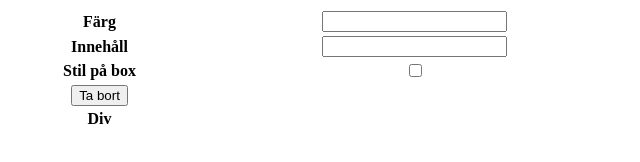
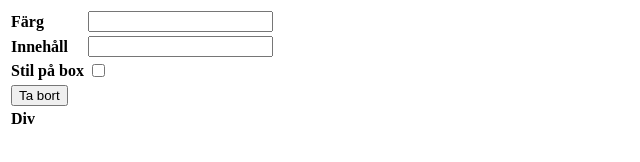
Before and after one commit to Anla70/gik339-15-labb1, a plain HTML site: page index.html in a window 1280 px wide. Shown: the whole page, without its empty margins (0-640 px from the left). Drawn offline with Linux system fonts and the light colour scheme.

Commit message:
Update index.html

```diff
--- a/index.html
+++ b/index.html
@@ -6,29 +6,29 @@
     <title>Labb 1 - Grupp 15</title>
 </head>
 <body>
-<table style="width: 50%;">
+<table style="width: auto;">
 
 <tr>
-    <th><label for="Färg">Färg</label></th>
+    <th style="text-align: left;"><label for="Färg">Färg</label></th>
     <th><input class="textfield" type="text" name="color" id="color" ></th>
 </tr>
 
 <tr>
-    <th><label for="Innehåll">Innehåll</label></t>
+    <th style= "text-align: left;"><label for="Innehåll">Innehåll</label></t>
     <th><input class= "textfield" type="text" name="content" id="content" ></th>
 </tr>
 
 <tr>
-    <th><label for="Stil på box">Stil på box</label></th>
-    <th><input class= "checkbox" type="checkbox" name="checkbox" id="divstyle" ></th>
+    <th style= "text-align: left;" left;><label for="Stil på box">Stil på box</label></th>
+    <th style= "text-align: left;"><input class= "checkbox" type="checkbox" name="checkbox" id="divstyle" ></th>
 </tr>
 
 <tr>
-    <th><button class="button" type="button" onclick="myFunction()">Ta bort</button></th>
+    <th style= "text-align: left;"><button class="button" type="button" onclick="myFunction()">Ta bort</button></th>
 </tr>
 
 <tr>
-    <th><div class="empty_box"></div>Div</th>
+    <th style= "text-align: left;" ><div class="empty_box"></div>Div</th>
 </tr>
 </tr>
 
```
